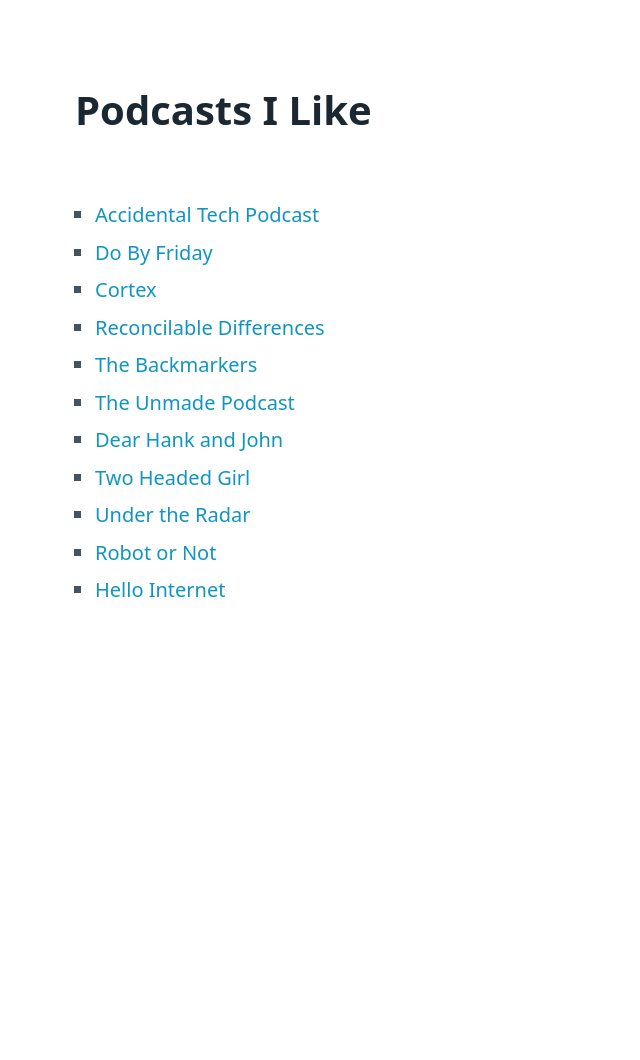
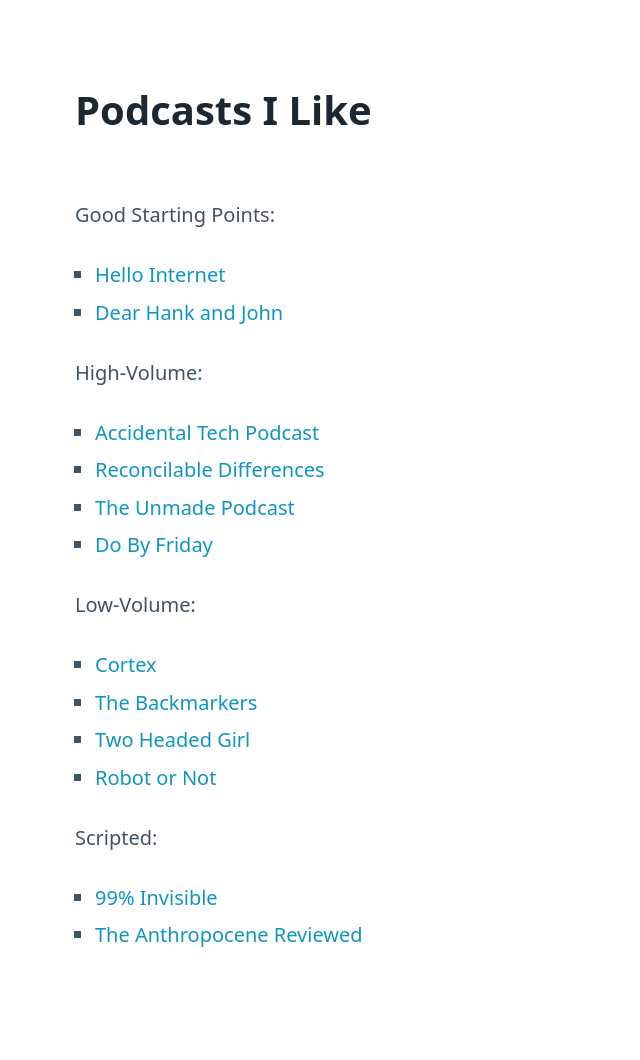
Before and after one commit to Alaxe/alaxe.github.io, a Jekyll site: the page built from podcasts.md, in a window 1280 px wide. Shown: the whole page, without its empty margins (0-640 px from the left). Built offline with Jekyll 4.4.1, drawn with Linux system fonts in a browser that asks for light colours; nearby versions of some CDN libraries; our own code applies the rules of GitHub Pages for plain Markdown files; before the commit the page ends 900 px from its top, so only the background shows below that.

Commit message:
Update podcasts

```diff
--- a/podcasts.md
+++ b/podcasts.md
@@ -2,33 +2,46 @@
 layout: default
 permalink: /podcasts/
 podcasts:
-  - name: Accidental Tech Podcast
-    href: https://atp.fm/
-  - name: Do By Friday
-    href: https://dobyfriday.com/
-  - name: Cortex
-    href: https://www.relay.fm/cortex
-  - name: Reconcilable Differences
-    href: https://www.relay.fm/rd
-  - name: The Backmarkers
-    href: https://www.relay.fm/backmarkers
-  - name: The Unmade Podcast
-    href: https://www.unmade.fm/
-  - name: Dear Hank and John
-    href: https://complexly.com/shows/dear-hank-john
-  - name: Two Headed Girl
-    href: https://twoheadedgirl.transistor.fm/
-  - name: Under the Radar
-    href: https://www.relay.fm/radar
-  - name: Robot or Not
-    href: https://www.theincomparable.com/robot/
-  - name: Hello Internet
-    href: https://www.hellointernet.fm/
+  - name: Good Starting Points
+    shows:
+    - name: Hello Internet
+      href: https://www.hellointernet.fm/
+    - name: Dear Hank and John
+      href: https://complexly.com/shows/dear-hank-john
+  - name: High-Volume
+    shows:
+    - name: Accidental Tech Podcast
+      href: https://atp.fm/
+    - name: Reconcilable Differences
+      href: https://www.relay.fm/rd
+    - name: The Unmade Podcast
+      href: https://www.unmade.fm/
+    - name: Do By Friday
+      href: https://dobyfriday.com/
+  - name: Low-Volume
+    shows:
+    - name: Cortex
+      href: https://www.relay.fm/cortex
+    - name: The Backmarkers
+      href: https://www.relay.fm/backmarkers
+    - name: Two Headed Girl
+      href: https://twoheadedgirl.transistor.fm/
+    - name: Robot or Not
+      href: https://www.theincomparable.com/robot/
+  - name: Scripted
+    shows:
+    - name: 99% Invisible
+      href: https://99percentinvisible.org/
+    - name: The Anthropocene Reviewed
+      href: https://www.wnycstudios.org/podcasts/anthropocene-reviewed
 ---
 # Podcasts I Like
 
-<ul>
-{% for p in page.podcasts %}
-  <li><a href="{{ p.href }}">{{ p.name }}</a></li>
+{% for c in page.podcasts %}
+  {{ c.name }}:
+  <ul>
+  {% for p in c.shows %}
+    <li><a href="{{ p.href }}">{{ p.name }}</a></li>
+  {% endfor %}
+  </ul>
 {% endfor %}
-</ul>
```
